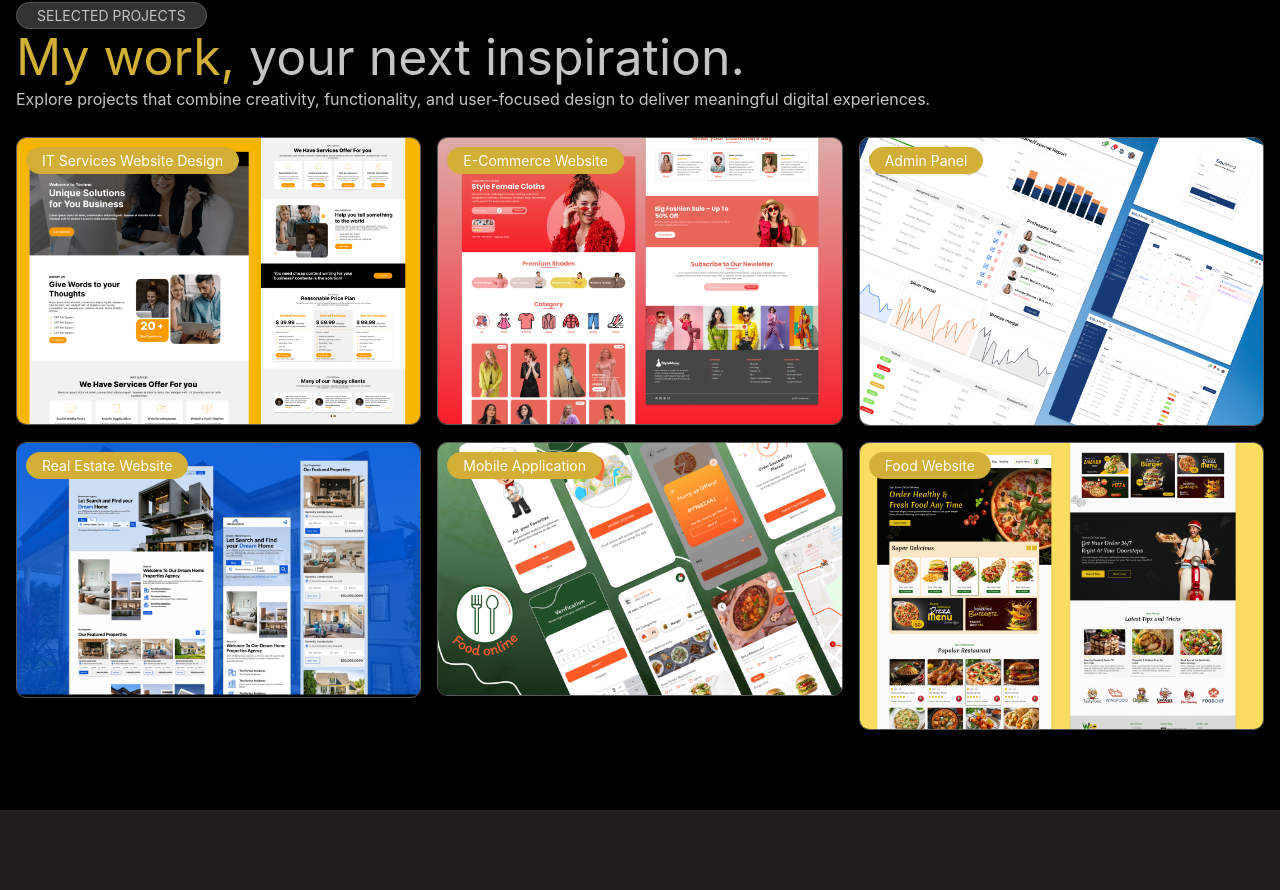
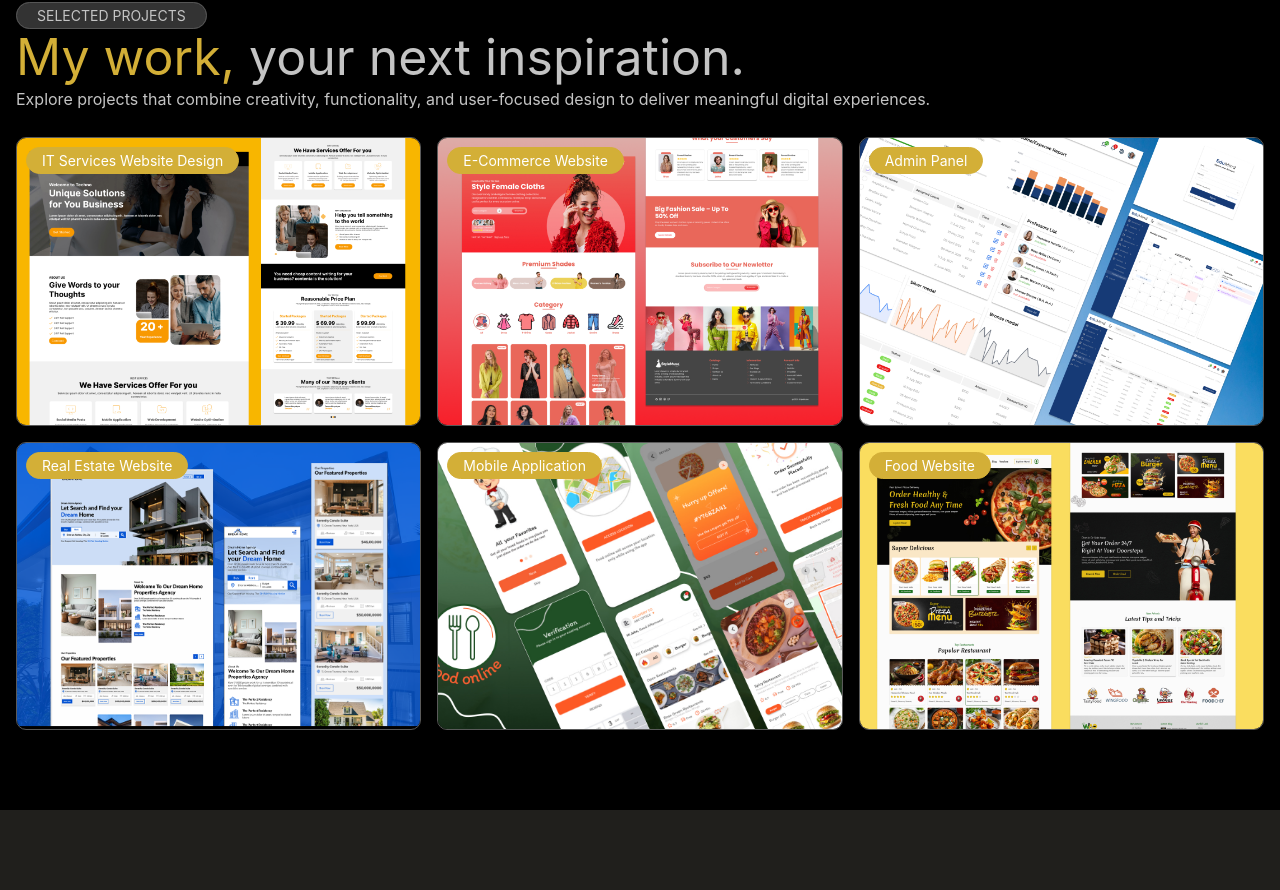
Before and after one commit to Sonam71216/portfolio, a React app: page / in a window 1280 px wide. Shown: the part 2654-3544 px from the top of the page. Built offline with nearby package versions, Linux system fonts and the light colour scheme; the HTML template or start-up script is replaced by a standard one.

Commit message:
Update index.css

```diff
--- a/src/index.css
+++ b/src/index.css
@@ -38,7 +38,8 @@ body{background-color: var(--main-color);}
 .services .ser-box  {position: relative;}
 
 /*-----------------services-end----------------*/
-.pro-sec .pro-box img{  border: 1px solid #5a5a5a; border-radius:10px; }
+.pro-sec .pro-box img{  border: 1px solid #5a5a5a; border-radius:10px;     height: 100%;
+    object-fit: cover;}
 .pro-sec .pro-box p {top:10px; left:10px;     background-color: #d3af37;    border-radius: 30px;    display: inline-table;
     font-size: 14px;    padding: 2px 15px;    border: 1px solid #d3af37;}
 
```
